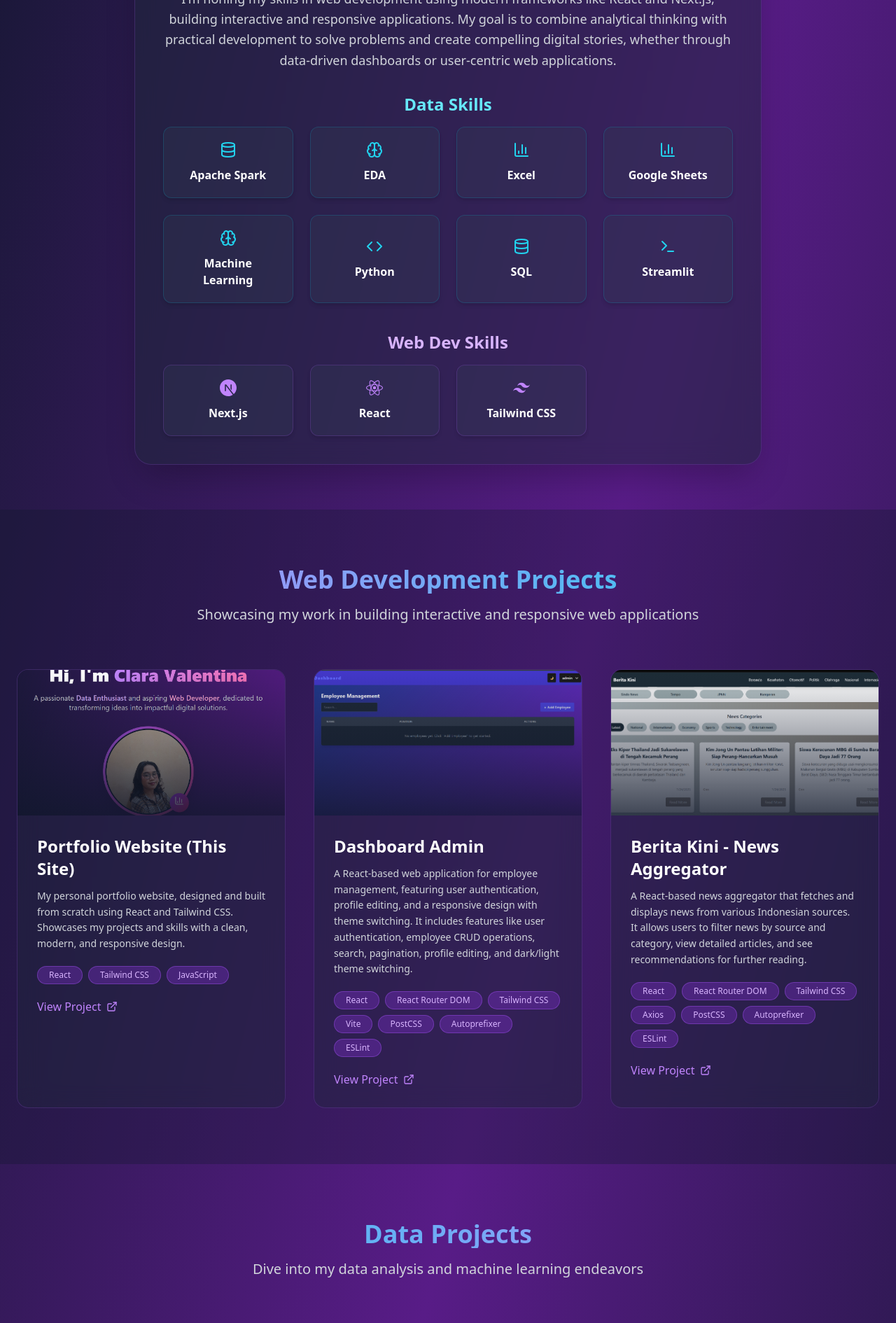
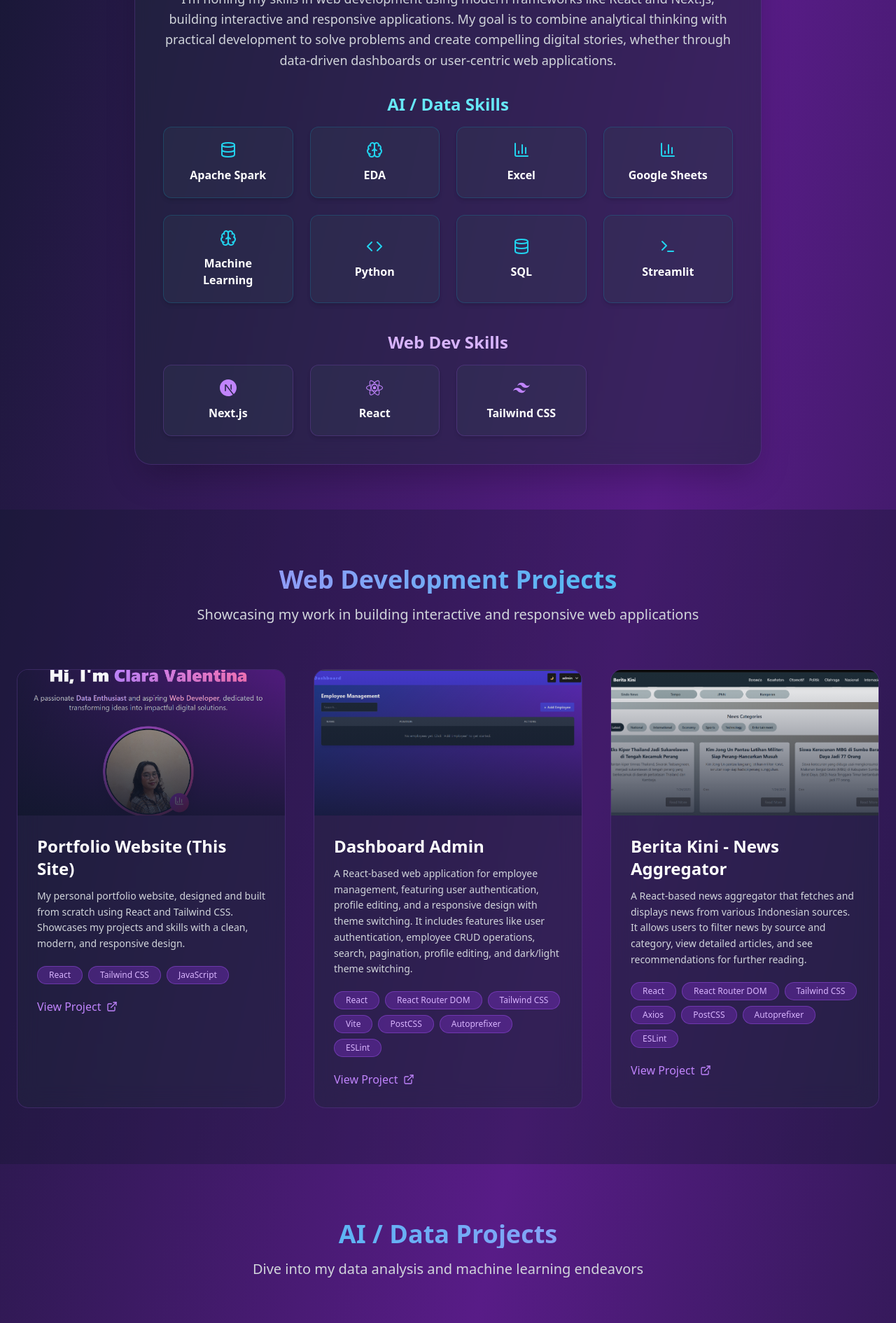
Before and after one commit to clar04/web-porto, a React (Create React App) app: page / in a window 1280 px wide. Shown: the part 880-2770 px from the top of the page at 70% size. Built offline with nearby package versions, Linux system fonts and the light colour scheme; grey boxes are pictures that could not be loaded.

Commit message:
Add new project on customer segmentation and update section titles to reflect AI focus

```diff
--- a/src/App.js
+++ b/src/App.js
@@ -48,6 +48,15 @@ const Portfolio = () => {
       image:
         "https://storage.googleapis.com/kaggle-datasets-images/2389764/4033428/79458858452843a140f9ca9a94deff5e/dataset-cover.jpg?t=2022-08-06-02-32-08",
       link: "https://github.com/clar04/cancer-classification",
+    },
+    {
+      title: "Customer Segmentation using Clustering",
+      description:
+        "Proyek ini membangun pipeline analisis data untuk melakukan segmentasi nasabah berdasarkan data demografis dan ekonomi. Proses mencakup EDA, encoding, normalisasi, reduksi dimensi dengan PCA, serta pengelompokan menggunakan KMeans dan evaluasi dengan Silhouette Coefficient.",
+      tech: ["Python", "pandas", "scikit-learn", "matplotlib", "seaborn", "feature-engine"],
+      image:
+        "https://upload.wikimedia.org/wikipedia/commons/thumb/1/19/K-means_convergence.gif/800px-K-means_convergence.gif",
+      link: "https://github.com/clar04/analisis-klasifikasi-nasabah",
     },
   ];
 
@@ -228,7 +237,7 @@ const Portfolio = () => {
             {/* Data Skills */}
             <div className="mb-10">
               <h4 className="text-2xl font-bold text-cyan-300 mb-4">
-                Data Skills
+                AI / Data Skills
               </h4>
               <div className="grid grid-cols-2 sm:grid-cols-3 lg:grid-cols-4 gap-6">
                 {dataSkills.map((skill, index) => (
@@ -331,12 +340,12 @@ const Portfolio = () => {
         </div>
       </section>
 
-      {/* Data Projects Section */}
+      {/* AI / Data Projects Section */}
       <section id="data-projects" className="py-20 px-6">
         <div className="max-w-7xl mx-auto">
           <div className="text-center mb-16">
             <h2 className="text-4xl font-bold bg-gradient-to-r from-cyan-400 to-purple-400 bg-clip-text text-transparent mb-4">
-              Data Projects
+              AI / Data Projects
             </h2>
             <p className="text-xl text-gray-300">
               Dive into my data analysis and machine learning endeavors
```
